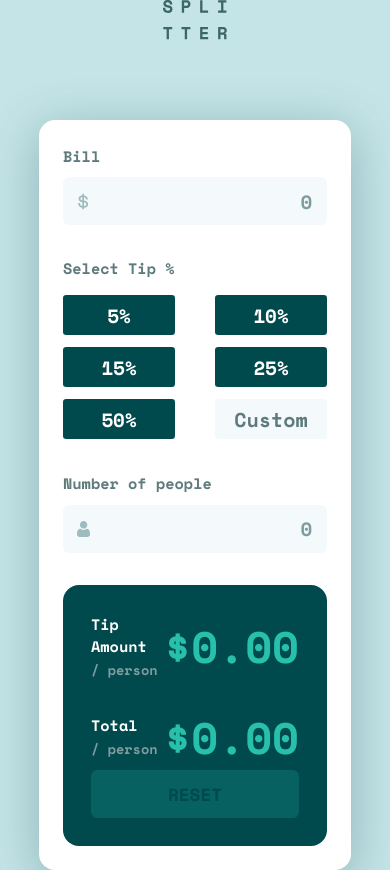
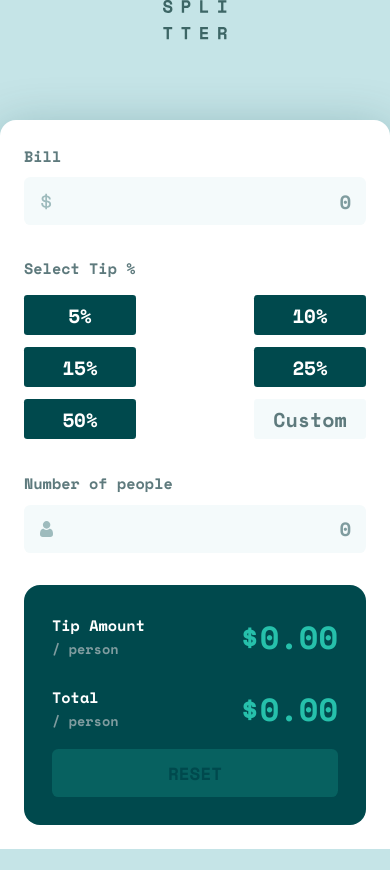
Before and after one commit to ArthurGehlen/tipCalculator, a React (Vite) app: page / in a window 390 px wide. After the commit the page ends 849 px from the top, so only its background shows below. Built offline with nearby package versions, Linux system fonts and the light colour scheme.

Commit message:
Projeto finalizado.

```diff
--- a/src/App.css
+++ b/src/App.css
@@ -132,3 +132,14 @@ body {
 #main_container #results_container button:hover {
   background-color: hsl(185, 41%, 84%);
 }
+
+@media screen and (max-width: 468px) {
+  #main_container {
+    width: 100vw !important;
+    border-radius: 1rem 1rem 0 0;
+  }
+
+  #main_container #results_container button {
+    margin-top: 1rem;
+  }
+}
--- a/src/App.jsx
+++ b/src/App.jsx
@@ -61,6 +61,7 @@ function App() {
               name="bill"
               img={icon_dollar}
               handle_change={handle_change}
+              value={infos.bill}
             />
 
             <div className="tip_container">
@@ -71,12 +72,13 @@ function App() {
                     tip={tip}
                     key={index}
                     onClick={() => setInfos((prev) => ({ ...prev, tip }))}
+                    selected={infos.tip === tip}
                   />
                 ))}
                 <input
                   type="number"
-                  className=""
                   placeholder="Custom"
+                  value={infos.tip === 0 ? "" : infos.tip}
                   onChange={(e) =>
                     setInfos((prev) => ({
                       ...prev,
@@ -92,6 +94,7 @@ function App() {
               img={icon_person}
               name="numberPeople"
               handle_change={handle_change}
+              value={infos.numberPeople}
             />
           </div>
         </section>
--- a/src/components/InputContainer.jsx
+++ b/src/components/InputContainer.jsx
@@ -1,8 +1,7 @@
 import PropTypes from "prop-types";
-
 import "./InputContainer.css";
 
-function InputContainer({ label, img, name, handle_change }) {
+function InputContainer({ label, img, name, handle_change, value }) {
   return (
     <div className="input_container">
       <label htmlFor={label}>{label}</label>
@@ -16,16 +15,18 @@ function InputContainer({ label, img, name, handle_change }) {
           placeholder="0"
           name={name}
           id={label}
+          value={value === 0 ? "" : value}
         />
       </div>
     </div>
   );
 }
 
-InputContainer.PropTypes = {
+InputContainer.propTypes = {
   label: PropTypes.string.isRequired,
   name: PropTypes.string.isRequired,
   handle_change: PropTypes.func,
+  value: PropTypes.number,
 };
 
 export default InputContainer;
--- a/src/components/Result.css
+++ b/src/components/Result.css
@@ -22,3 +22,9 @@
     font-size: 2.75rem;
     color: hsl(172, 67%, 45%);
 }
+
+@media screen and (max-width: 468px) {
+    #result .total {
+        font-size: 2rem;
+    }
+}
--- a/src/components/TipContainer.css
+++ b/src/components/TipContainer.css
@@ -7,7 +7,7 @@
   justify-content: center;
   align-items: center;
   cursor: pointer;
-  transition: all .4s ease;
+  transition: all 0.4s ease;
 }
 
 #tip_container p {
@@ -16,9 +16,18 @@
 }
 
 #tip_container:hover {
-    background-color: hsla(172, 67%, 45%, .6);
+  background-color: hsla(172, 67%, 45%, 0.6);
 }
 
 #tip_container:hover p {
-    color: hsl(183, 100%, 15%);
+  color: hsl(183, 100%, 15%);
 }
+
+#tip_container.selected {
+  background-color: hsl(172, 67%, 45%);
+}
+
+#tip_container.selected p {
+  color: hsl(183, 100%, 15%);
+  font-weight: 700;
+}
--- a/src/components/TipContainer.jsx
+++ b/src/components/TipContainer.jsx
@@ -1,17 +1,22 @@
 import PropTypes from "prop-types";
-
 import "./TipContainer.css";
 
-function TipContainer({ tip, onClick }) {
+function TipContainer({ tip, onClick, selected }) {
   return (
-    <div id="tip_container" onClick={onClick}>
+    <div
+      id="tip_container"
+      className={selected ? "selected" : ""}
+      onClick={onClick}
+    >
       <p className="tip">{tip}%</p>
     </div>
   );
 }
 
-TipContainer.PropTypes = {
+TipContainer.propTypes = {
   tip: PropTypes.number.isRequired,
+  onClick: PropTypes.func.isRequired,
+  selected: PropTypes.bool,
 };
 
 export default TipContainer;
```
